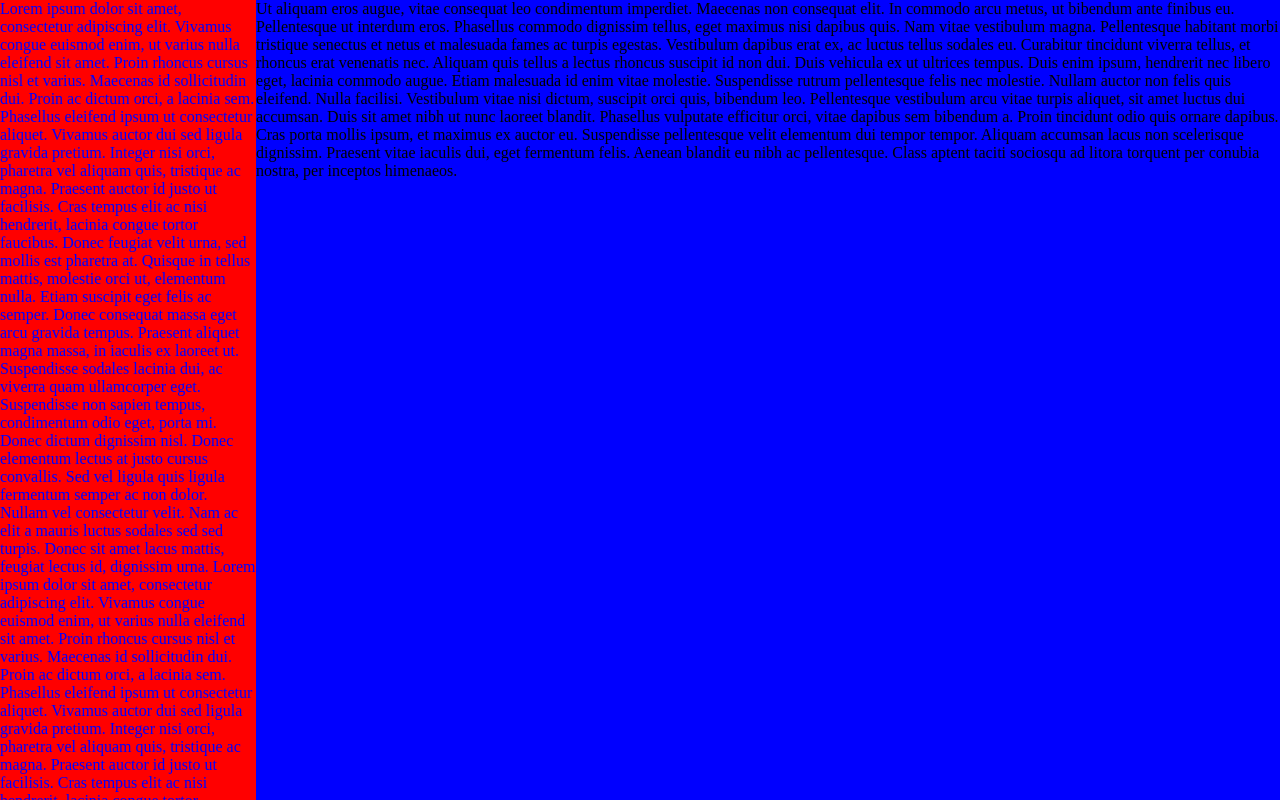
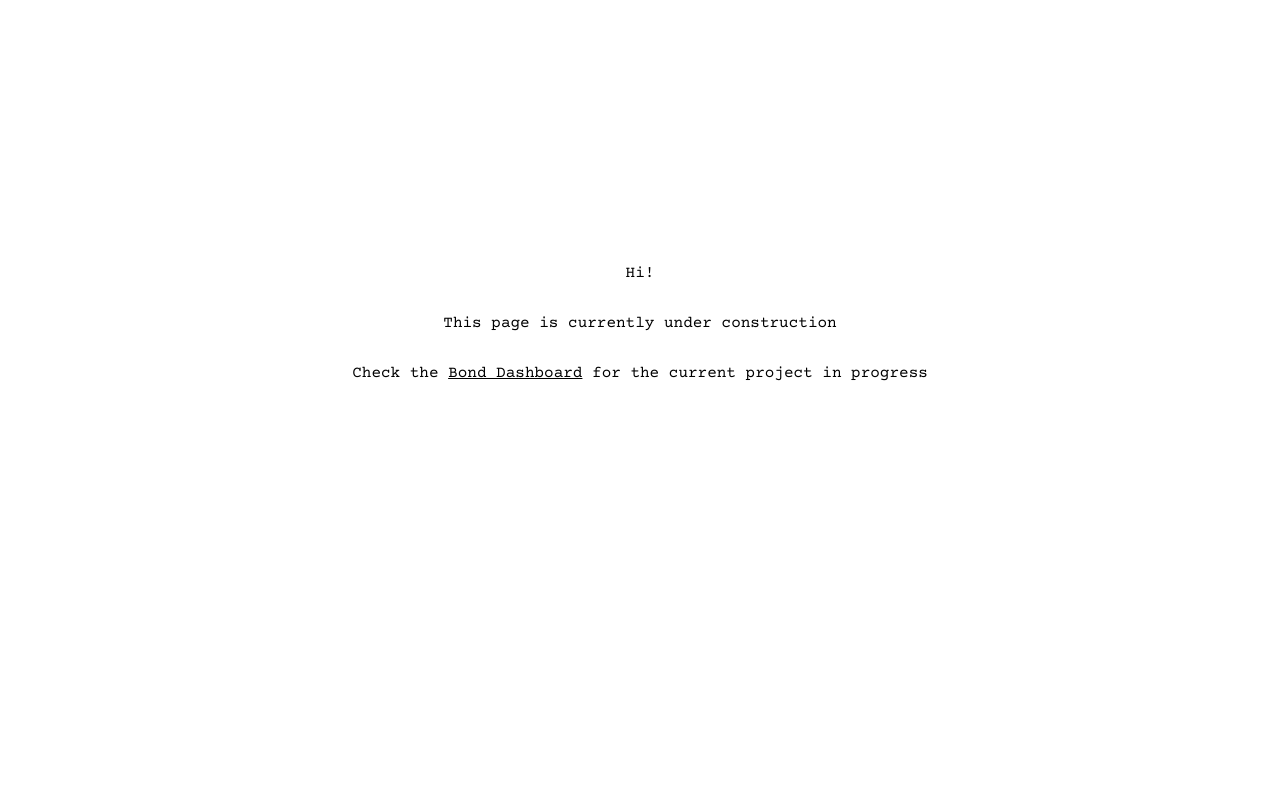
Before and after one commit to Alex07Dev/Alex07Dev.github.io, a website: page index.html in a window 1280 px wide. Drawn offline with nearby package versions, Linux system fonts and the light colour scheme.

```diff
--- a/index.html
+++ b/index.html
@@ -4,70 +4,19 @@
     <head>
         <meta charset="utf-8">
         <title>azhang.ca</title>
-        <link rel="icon" href="icons/Pink.png">
-        <link rel="stylesheet" href="style.css">
+        <link rel="icon" href="icons/Bond.png">
+
+        <link rel="preconnect" href="https://fonts.googleapis.com">
+        <link rel="preconnect" href="https://fonts.gstatic.com" crossorigin>
+        <link href="https://fonts.googleapis.com/css2?family=Courier+Prime:ital,wght@0,400;0,700;1,400;1,700&display=swap" rel="stylesheet">
     </head>
     <body>
-        <div id="test" class="sidebar--contain">
-            Lorem ipsum dolor sit amet, consectetur adipiscing elit. Vivamus congue euismod enim, ut varius nulla eleifend sit amet.
-            Proin rhoncus cursus nisl et varius. Maecenas id sollicitudin dui. Proin ac dictum orci, a lacinia sem. Phasellus
-            eleifend ipsum ut consectetur aliquet. Vivamus auctor dui sed ligula gravida pretium. Integer nisi orci, pharetra vel
-            aliquam quis, tristique ac magna. Praesent auctor id justo ut facilisis. Cras tempus elit ac nisi hendrerit, lacinia
-            congue tortor faucibus. Donec feugiat velit urna, sed mollis est pharetra at. Quisque in tellus mattis, molestie orci
-            ut, elementum nulla. Etiam suscipit eget felis ac semper. Donec consequat massa eget arcu gravida tempus. Praesent
-            aliquet magna massa, in iaculis ex laoreet ut.
-
-            Suspendisse sodales lacinia dui, ac viverra quam ullamcorper eget. Suspendisse non sapien tempus, condimentum odio eget,
-            porta mi. Donec dictum dignissim nisl. Donec elementum lectus at justo cursus convallis. Sed vel ligula quis ligula
-            fermentum semper ac non dolor. Nullam vel consectetur velit. Nam ac elit a mauris luctus sodales sed sed turpis. Donec
-            sit amet lacus mattis, feugiat lectus id, dignissim urna.
-
-            Lorem ipsum dolor sit amet, consectetur adipiscing elit. Vivamus congue euismod enim, ut varius nulla eleifend sit amet.
-            Proin rhoncus cursus nisl et varius. Maecenas id sollicitudin dui. Proin ac dictum orci, a lacinia sem. Phasellus
-            eleifend ipsum ut consectetur aliquet. Vivamus auctor dui sed ligula gravida pretium. Integer nisi orci, pharetra vel
-            aliquam quis, tristique ac magna. Praesent auctor id justo ut facilisis. Cras tempus elit ac nisi hendrerit, lacinia
-            congue tortor faucibus. Donec feugiat velit urna, sed mollis est pharetra at. Quisque in tellus mattis, molestie orci
-            ut, elementum nulla. Etiam suscipit eget felis ac semper. Donec consequat massa eget arcu gravida tempus. Praesent
-            aliquet magna massa, in iaculis ex laoreet ut.
-
-            Suspendisse sodales lacinia dui, ac viverra quam ullamcorper eget. Suspendisse non sapien tempus, condimentum odio eget,
-            porta mi. Donec dictum dignissim nisl. Donec elementum lectus at justo cursus convallis. Sed vel ligula quis ligula
-            fermentum semper ac non dolor. Nullam vel consectetur velit. Nam ac elit a mauris luctus sodales sed sed turpis. Donec
-            sit amet lacus mattis, feugiat lectus id, dignissim urna.
-
-            Lorem ipsum dolor sit amet, consectetur adipiscing elit. Vivamus congue euismod enim, ut varius nulla eleifend sit amet.
-            Proin rhoncus cursus nisl et varius. Maecenas id sollicitudin dui. Proin ac dictum orci, a lacinia sem. Phasellus
-            eleifend ipsum ut consectetur aliquet. Vivamus auctor dui sed ligula gravida pretium. Integer nisi orci, pharetra vel
-            aliquam quis, tristique ac magna. Praesent auctor id justo ut facilisis. Cras tempus elit ac nisi hendrerit, lacinia
-            congue tortor faucibus. Donec feugiat velit urna, sed mollis est pharetra at. Quisque in tellus mattis, molestie orci
-            ut, elementum nulla. Etiam suscipit eget felis ac semper. Donec consequat massa eget arcu gravida tempus. Praesent
-            aliquet magna massa, in iaculis ex laoreet ut.
-
-            Suspendisse sodales lacinia dui, ac viverra quam ullamcorper eget. Suspendisse non sapien tempus, condimentum odio eget,
-            porta mi. Donec dictum dignissim nisl. Donec elementum lectus at justo cursus convallis. Sed vel ligula quis ligula
-            fermentum semper ac non dolor. Nullam vel consectetur velit. Nam ac elit a mauris luctus sodales sed sed turpis. Donec
-            sit amet lacus mattis, feugiat lectus id, dignissim urna.
-        </div>
-        <div class="content--contain">
-            <div>
-                Ut aliquam eros augue, vitae consequat leo condimentum imperdiet. Maecenas non consequat elit. In commodo arcu metus, ut
-                bibendum ante finibus eu. Pellentesque ut interdum eros. Phasellus commodo dignissim tellus, eget maximus nisi dapibus
-                quis. Nam vitae vestibulum magna. Pellentesque habitant morbi tristique senectus et netus et malesuada fames ac turpis
-                egestas. Vestibulum dapibus erat ex, ac luctus tellus sodales eu. Curabitur tincidunt viverra tellus, et rhoncus erat
-                venenatis nec. Aliquam quis tellus a lectus rhoncus suscipit id non dui.
-
-                Duis vehicula ex ut ultrices tempus. Duis enim ipsum, hendrerit nec libero eget, lacinia commodo augue. Etiam malesuada
-                id enim vitae molestie. Suspendisse rutrum pellentesque felis nec molestie. Nullam auctor non felis quis eleifend. Nulla
-                facilisi. Vestibulum vitae nisi dictum, suscipit orci quis, bibendum leo.
-
-                Pellentesque vestibulum arcu vitae turpis aliquet, sit amet luctus dui accumsan. Duis sit amet nibh ut nunc laoreet
-                blandit. Phasellus vulputate efficitur orci, vitae dapibus sem bibendum a. Proin tincidunt odio quis ornare dapibus.
-                Cras porta mollis ipsum, et maximus ex auctor eu. Suspendisse pellentesque velit elementum dui tempor tempor. Aliquam
-                accumsan lacus non scelerisque dignissim. Praesent vitae iaculis dui, eget fermentum felis. Aenean blandit eu nibh ac
-                pellentesque. Class aptent taciti sociosqu ad litora torquent per conubia nostra, per inceptos himenaeos.
+        <div style="position: relative; top: 30vh;">
+            <div style="display: flex; flex-direction: column; align-items: center; justify-content: center;">
+                <p style="font-family: Courier Prime, monospace">Hi!</p>
+                <p style="font-family: Courier Prime, monospace">This page is currently under construction</p>
+                <p style="font-family: Courier Prime, monospace">Check the <a href="https://bond.azhang.ca" style="color: black;">Bond Dashboard</a> for the current project in progress</p>
             </div>
         </div>
-
-        <script src="script.js"></script>
     </body>
 </html>
--- a/script.js
+++ /dev/null
@@ -1,2 +0,0 @@
-e = document.getElementById("test");
-e.style.color = "blue";
--- a/style.css
+++ /dev/null
@@ -1,17 +0,0 @@
-body {
-    display: flex;
-    background-color: yellow;
-    margin: 0;
-}
-
-.sidebar--contain {
-    width: 20vw;
-    height: 100vh;
-    background-color: red;
-    overflow-y: scroll;
-}
-
-.content--contain {
-    width: 80vw;
-    background-color: blue;
-}
```
Also changed, not shown: icons/Bond.png (added), icons/Pink.png (deleted).
